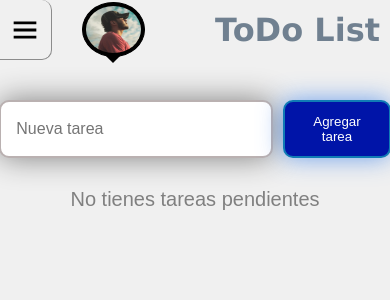
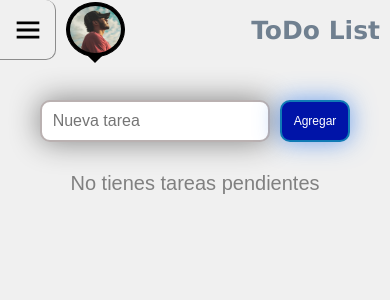
Before and after one commit to OrtizY30/To-Do-List-React, a React (Vite) app: page / in a window 390 px wide. Shown: the top 300 px of the page. Built offline with nearby package versions, Linux system fonts and the light colour scheme.

Commit message:
18-12-2023 10:28 am

```diff
--- a/src/App.css
+++ b/src/App.css
@@ -228,7 +228,7 @@ section #input #btn-Add:hover {
   color: white;
    font-size: 20px;
   position: fixed;
-  bottom: 40px;
+  bottom: 60px;
   right: 60px;
   background: rgb(210, 57, 57);
   border: 1px solid rgb(36, 17, 17);
--- a/src/components/Listado.jsx
+++ b/src/components/Listado.jsx
@@ -105,7 +105,7 @@ const Listado = () => {
 
       <form id='input' onSubmit={guardarTarea} >
         <input className='inputTarea' type="text" name='tarea' onChange={e => setNewTarea(e.target.value)} value={newTarea} placeholder='Nueva tarea' />
-        <button id='btn-Add' >Agregar tarea</button>
+        <button id='btn-Add' >Agregar</button>
       </form>
 
 
--- a/src/style/media.css
+++ b/src/style/media.css
@@ -115,7 +115,7 @@ header .perfil {
         z-index: 0;
         /* scale: 1 0; */
         bottom: -4px;
-
+        left: 61%;
         transform: rotate(45deg);
         transition: scale 0.5s ease-in-out;
 
@@ -191,17 +191,29 @@ header .menuBox {
     position: relative;
 }
 
-/* header .menuBox::before {
-    content: "";
-    position: absolute;
-    width: 10px;
-    height: 10px;
-    background-color: black;
-    z-index: 0; */
-/* scale: 1 0; */
-/* bottom: -1px;
-    left: 90px;
-    transform: rotate(45deg);
-    transition: scale 0.5s ease-in-out;
-
-} */
+@media (max-width:400px) {
+    header h1{
+        font-size: 25px;
+    }
+    header .perfil{
+        margin-left: 0;
+    }
+    header .menuBox::before{
+        left: 72%;
+    }
+    section .inputTarea[type="text"] {
+        width: 230px;
+        padding: 8px 11px;
+    }
+    #li-container li {
+        width: 280px;
+    }
+  #input  #btn-Add {
+    font-size: 12px;
+        padding: 12px;
+    }
+    .footer{
+        font-size: 12px;
+        padding: 15px;
+    }
+}
```
